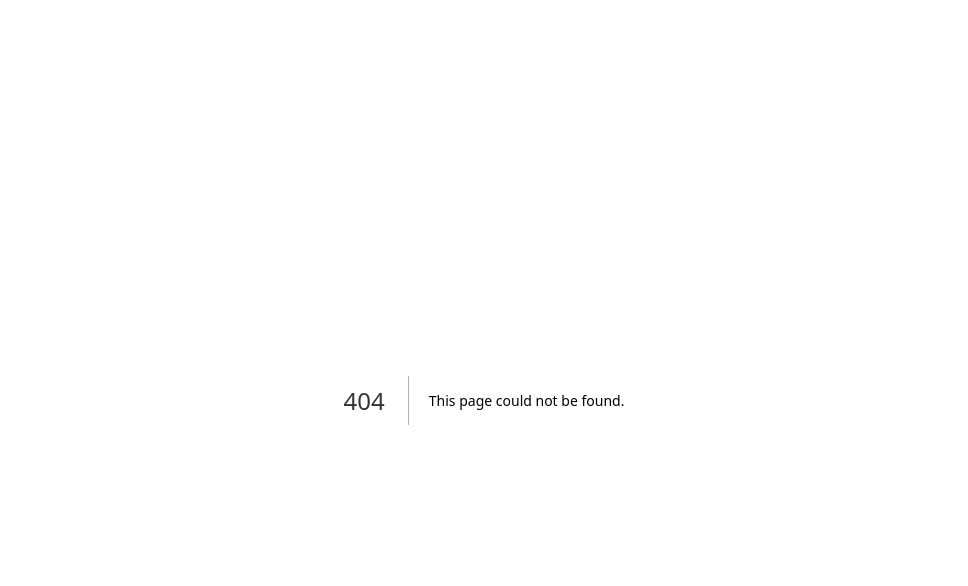
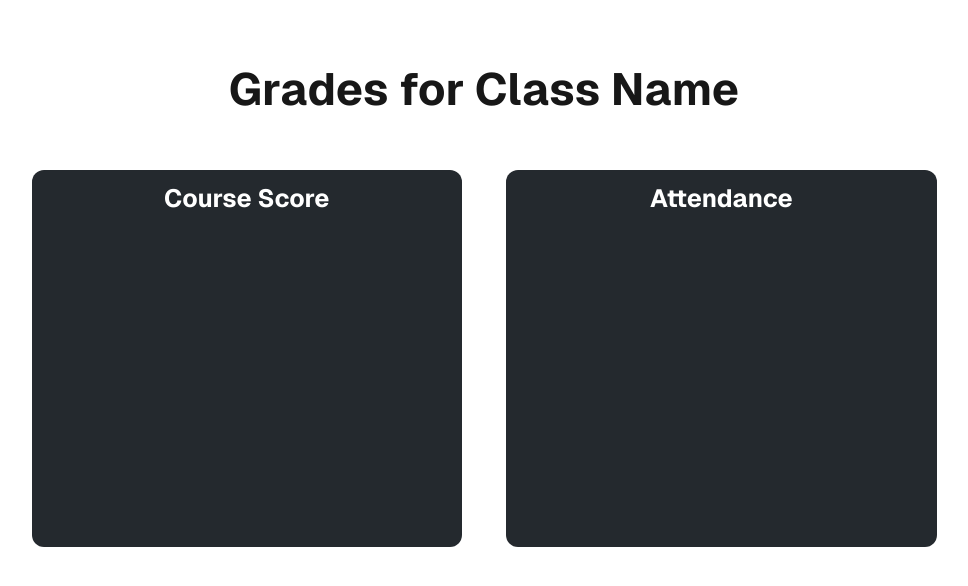
Before and after one commit to donmjoseph/attendance-clicker, a Next.js app in the folder Client/bulma_project/: page /studentgrade in a window 1280 px wide. Before the commit this address had no page. Shown: the top 586 px of the page, without its empty margins (156-1124 px from the left). Built offline with nearby package versions, Linux system fonts and the light colour scheme.

Commit message:
Add grade page

```diff
--- a/Client/bulma_project/src/app/layout.tsx
+++ b/Client/bulma_project/src/app/layout.tsx
@@ -26,6 +26,12 @@ export default function RootLayout({
 }>) {
   return (
     <html lang="en">
+      <head>
+        <link
+          href="https://fonts.googleapis.com/css2?family=Montserrat:ital,wght@0,100..900;1,100..900&display=swap"
+          rel="stylesheet"
+        />
+      </head>
       <body className={`${geistSans.variable} ${geistMono.variable}`}>
         {children}
       </body>
--- /dev/null
+++ b/Client/bulma_project/src/app/studentgrade/page.module.css
@@ -0,0 +1,58 @@
+.page {
+    --gray-rgb: 0, 0, 0;
+    --gray-alpha-200: rgba(var(--gray-rgb), 0.08);
+    --gray-alpha-100: rgba(var(--gray-rgb), 0.05);
+
+    --button-primary-hover: #383838;
+    --button-secondary-hover: #f2f2f2;
+
+    display: flex;
+    flex-direction: column;
+    grid-template-rows: 20px 1fr 20px;
+    align-items: center;
+    justify-items: center;
+    height: 100vh;
+    padding: 40px;
+    gap: 20px;
+    font-family: var(--font-geist-sans);
+}
+
+.classname {
+  width: 1000px;
+  height: 100px;
+  align-items: center;
+  justify-content: center;
+  display: flex;
+  font-size: 45px;
+  font-weight: 700;
+}
+
+.grade {
+  width: 35%;
+  height: 65%;
+  gap: 20px;
+  display: flex;
+  align-items: top;
+  justify-content: center;
+  background-color: #24292E;
+  margin: 0 12px 24px 12px;
+  box-shadow: none;
+  padding: 10px;
+}
+
+.gradeContent {
+  font-size: 25px;
+  font-weight: 700;
+  color: white;
+}
+
+.gradeBox {
+  width: 1250px;
+  height: 600px;
+  gap: 20px;
+  display: flex;
+  align-items: top;
+  padding: 10px;
+  justify-content: center;
+  overflow: hidden;
+}
--- /dev/null
+++ b/Client/bulma_project/src/app/studentgrade/page.tsx
@@ -0,0 +1,20 @@
+import styles from "./page.module.css";
+import { useRouter } from 'next/navigation';
+
+
+export default function Home() {
+    return (
+      <div className={styles.page}>
+        <div className={styles.classname}>Grades for Class Name</div>
+          <div className={styles.gradeBox}>
+          <div className={`box ${styles.grade}`}>
+            <div className={styles.gradeContent}>Course Score</div>
+          </div>
+          <div className={`box ${styles.grade}`}>
+            <div className={styles.gradeContent}>Attendance</div>
+          </div>
+          </div>
+      {/*<button className={`button is-light ${styles.submitButton}`}>Submit</button>*/}
+      </div>
+    );
+  }
```
Also changed, not shown: 2 other files (tests, documents, lock files or other folders).
